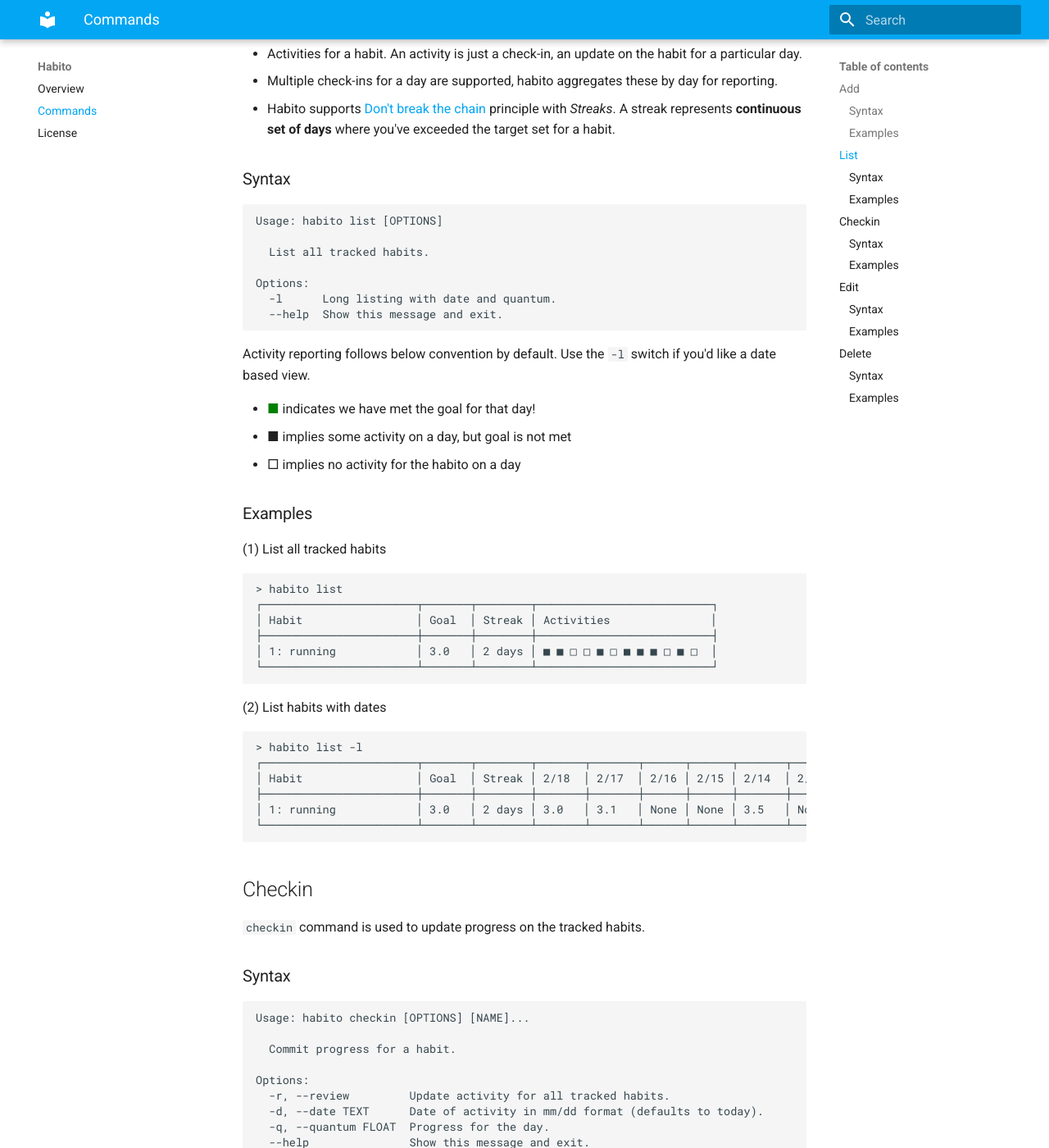
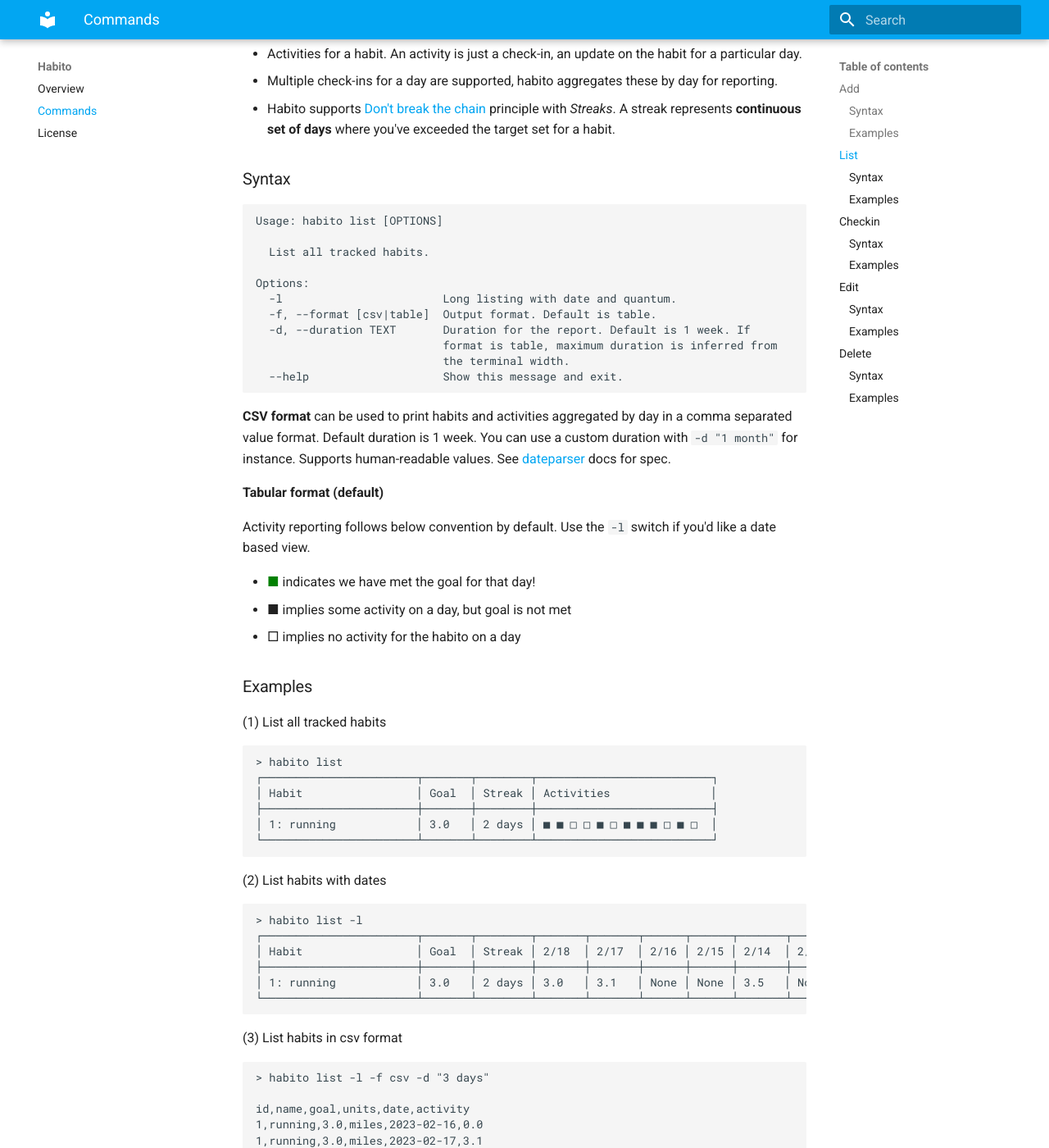
Before and after one commit to codito/habito, an MkDocs documentation site: the page built from docs/commands.md, in a window 1280 px wide and 1400 px high, scrolled down 1198 px. Shown: the whole window at 82% size. Built offline with MkDocs 1.6.1 and Material for MkDocs 9.7.7, drawn with Linux system fonts in a browser that asks for light colours; old or Windows-style settings are respelled for this version of MkDocs; some of the changed text lies outside the part shown.

Commit message:
docs: list csv format docs.

````diff
--- a/docs/commands.md
+++ b/docs/commands.md
@@ -6,6 +6,7 @@
 [habito-quickstart]: index.md#quickstart
 
 ## Add
+
 Add command (`habito add`) informs habito to track a new habit. A habit has
 three aspects:
 
@@ -15,6 +16,7 @@
 - A daily target for the habit. E.g. 3 miles daily
 
 ### Syntax
+
 ```
 Usage: habito add [OPTIONS] [NAME]... QUANTUM
 
@@ -30,6 +32,7 @@
 - `--units` specifies the measurement unit for the habit
 
 ### Examples
+
 (1) Add a habit
 
 ```sh
@@ -45,6 +48,7 @@
 ```
 
 ## List
+
 List command (`habito list`) shows the activities on the habits tracked by
 habito. Habito keeps an account of several aspects of a habit:
 
@@ -53,21 +57,33 @@
 - Multiple check-ins for a day are supported, habito aggregates these by day for
   reporting.
 - Habito supports [Don't break the chain][no-break-chain] principle with
-  *Streaks*. A streak represents __continuous set of days__ where you've
+  _Streaks_. A streak represents **continuous set of days** where you've
   exceeded the target set for a habit.
 
 [no-break-chain]: https://lifehacker.com/281626/jerry-seinfelds-productivity-secret
 
 ### Syntax
+
 ```
 Usage: habito list [OPTIONS]
 
   List all tracked habits.
 
 Options:
-  -l      Long listing with date and quantum.
-  --help  Show this message and exit.
+  -l                        Long listing with date and quantum.
+  -f, --format [csv|table]  Output format. Default is table.
+  -d, --duration TEXT       Duration for the report. Default is 1 week. If
+                            format is table, maximum duration is inferred from
+                            the terminal width.
+  --help                    Show this message and exit.
 ```
+
+**CSV format** can be used to print habits and activities aggregated by day in
+a comma separated value format. Default duration is 1 week. You can use a custom
+duration with `-d "1 month"` for instance. Supports human-readable values. See
+[dateparser](https://dateparser.readthedocs.io/en/latest/) docs for spec.
+
+**Tabular format (default)**
 
 Activity reporting follows below convention by default. Use the `-l` switch if
 you'd like a date based view.
@@ -78,6 +94,7 @@
 - □ implies no activity for the habito on a day
 
 ### Examples
+
 (1) List all tracked habits
 
 ```sh
@@ -100,10 +117,23 @@
 └───────────────────────┴───────┴────────┴───────┴───────┴──────┴──────┴───────┴──────┴──────┴──────┴──────┴──────┴──────┴──────┘
 ```
 
+(3) List habits in csv format
+
+```sh
+> habito list -l -f csv -d "3 days"
+
+id,name,goal,units,date,activity
+1,running,3.0,miles,2023-02-16,0.0
+1,running,3.0,miles,2023-02-17,3.1
+1,running,3.0,miles,2023-02-18,3.0
+```
+
 ## Checkin
+
 `checkin` command is used to update progress on the tracked habits.
 
 ### Syntax
+
 ```
 Usage: habito checkin [OPTIONS] [NAME]...
 
@@ -126,6 +156,7 @@
 - `--quantum` specifies progress data (float). E.g. 10.0.
 
 ### Examples
+
 (1) Update progress for a single habit
 
 ```sh
@@ -161,9 +192,11 @@
 ```
 
 ## Edit
+
 Edit command (`habito edit`) allows updating habit metadata: name and quantum (the target goal).
 
 ### Syntax
+
 ```
 Usage: habito edit [OPTIONS] ID
 
@@ -178,22 +211,27 @@
 - `ID` is the habit id (you can find it in `habito list` output)
 
 ### Examples
+
 (1) Change a habit name
+
 ```sh
 > habito edit 1 -n "run with joe"
 Habit with id 9 has been saved with name: run with joe and quantum: 3.0.
 ```
 
 (2) Change a habit name and quantum
+
 ```sh
 > habito edit 1 -n "run with joe" -q 2.5
 Habit with id 9 has been saved with name: run with joe and quantum: 2.5.
 ```
 
 ## Delete
+
 Delete command (`habito delete`) removes the habit and activities from the data store.
 
 ### Syntax
+
 ```
 Usage: habito delete [OPTIONS] ID
 
@@ -207,7 +245,9 @@
 - `ID` is the habit id (you can find it in `habito list` output)
 
 ### Examples
+
 (1) Delete a habit (keep the logs)
+
 ```sh
 > habito delete 9 --keeplogs
 Are you sure you want to delete habit 9: run with joe (this cannot be undone!) [y/N]: y
@@ -215,6 +255,7 @@
 ```
 
 (2) Delete a habit along with activities
+
 ```sh
 > habito delete 9
 Are you sure you want to delete habit 9: run with joe (this cannot be undone!) [y/N]: y
````
